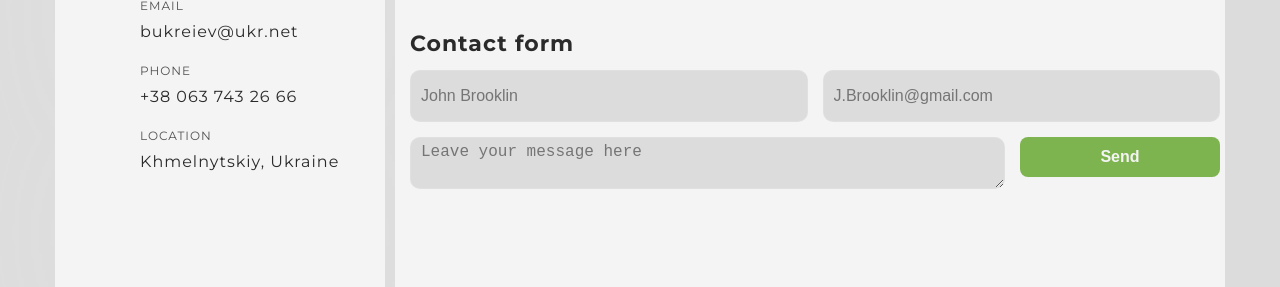
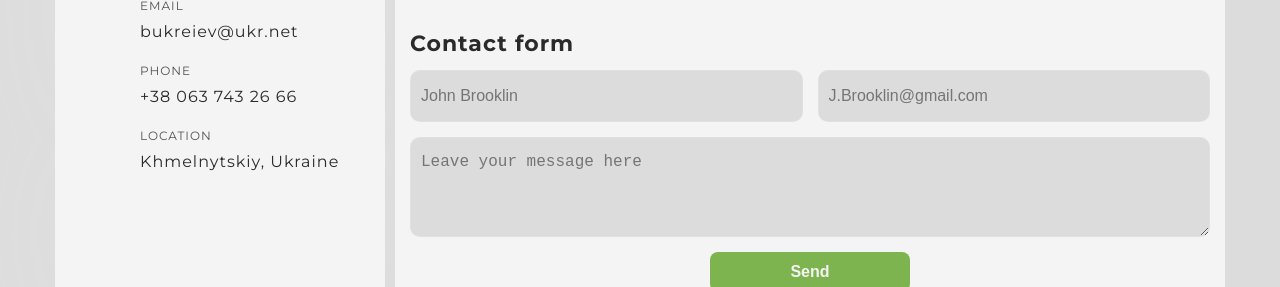
Before and after one commit to bukreiev/bh-dev, a React (Vite) app: page /bh-dev/contact in a window 1280 px wide. Shown: the part 372-659 px from the top of the page. Built offline with nearby package versions, Linux system fonts and the light colour scheme.

Commit message:
form data fix

```diff
--- a/index.html
+++ b/index.html
@@ -11,7 +11,7 @@
     />
     <meta http-equiv="Permissions-Policy" content="interest-cohort=()" />
     <meta name="viewport" content="width=device-width, initial-scale=1.0" />
-    <base href="/bh-dev/" />
+    <!-- <base href="/bh-dev/" /> -->
     <title>BH Dev</title>
   </head>
   <body>
--- a/src/components/ContactForm.jsx
+++ b/src/components/ContactForm.jsx
@@ -4,10 +4,15 @@ import axios from 'axios';
 export default function ContactForm() {
   const handleSubmit = async values => {
     try {
-      const response = await axios.post(
-        'https://bh-serv-3a73c9528832.herokuapp.com/send-email',
-        values
-      );
+      // const response = await axios.post(
+      //   'https://bh-serv-3a73c9528832.herokuapp.com/send-email',
+      //   values
+      // );
+      // const response = await axios.post(
+      //   'http://localhost:8888/send-email',
+      //   values
+      // );
+      const response = await axios.post('https://bh-serv.onrender.com', values);
       console.log(response.data);
     } catch (error) {
       console.error('Ошибка при отправке данных:', error);
@@ -34,13 +39,13 @@ export default function ContactForm() {
             name="email"
             placeholder="J.Brooklin@gmail.com"
           />
-          <textarea
-            className="form__field"
+          <Field
+            className="textarea"
             id="message"
             name="message"
             placeholder="Leave your message here"
-            type="textarea"
-          ></textarea>
+            as="textarea"
+          />
           <button className="submit" type="submit">
             Send
           </button>
--- a/src/main.jsx
+++ b/src/main.jsx
@@ -4,12 +4,11 @@ import App from './App.jsx';
 import './index.css';
 import { BrowserRouter } from 'react-router-dom';
 import Sidebar from './components/Sidebar.jsx';
-// import Blog from './components/Blog.jsx';
 
 ReactDOM.createRoot(document.getElementById('root')).render(
   <React.StrictMode>
+    <Sidebar />
     <BrowserRouter basename="/bh-dev/">
-      <Sidebar />
       <App />
     </BrowserRouter>
   </React.StrictMode>
--- a/src/components/Contact.jsx
+++ b/src/pages/Contact.jsx
@@ -1,4 +1,4 @@
-import ContactForm from './ContactForm';
+import ContactForm from '../components/ContactForm';
 
 export default function Contact() {
   return (
--- a/src/components/Portfolio.jsx
+++ b/src/pages/Portfolio.jsx
@@ -4,7 +4,7 @@ import webstudio from '../assets/webstudio.png';
 import icecream from '../assets/icecream.png';
 import filmoteka from '../assets/filmoteka.png';
 import taskpro from '../assets/taskpro.png';
-import Modal from './Modal';
+import Modal from '../components/Modal';
 
 import github from '../assets/icons.svg#github';
 import live from '../assets/icons.svg#earth';
--- a/src/styles/contactForm.css
+++ b/src/styles/contactForm.css
@@ -7,8 +7,7 @@
 }
 
 .form__field {
-  flex-grow: 1;
-  flex-basis: 300px;
+  flex: 1 1 45%;
   height: 40px;
   border: 1px solid var(--frame-color);
   background-color: var(--background-color);
@@ -17,8 +16,14 @@
   font-size: 16px;
 }
 
-.form__field:last-child {
+.textarea {
+  box-sizing: border-box;
+  flex: 1 0 100%;
   height: 100px;
+  border: 1px solid var(--frame-color);
+  background-color: var(--background-color);
+  border-radius: 10px;
+  font-size: 16px;
   padding: 15px 10px;
 }
 
--- a/src/styles/resume.css
+++ b/src/styles/resume.css
@@ -1,7 +1,7 @@
 .section {
   margin-bottom: 20px;
   @media screen and (min-width: 1200px) {
-    width: 810px;
+    width: 800px;
   }
 }
 .section__title {
--- a/vite.config.js
+++ b/vite.config.js
@@ -1,7 +1,6 @@
 import { defineConfig } from 'vite';
 import react from '@vitejs/plugin-react';
 
-// https://vitejs.dev/config/
 export default defineConfig({
   plugins: [react()],
   base: '/bh-dev/',
```
Also changed, not shown: src/App.jsx (+5 -5 lines), src/pages/About.jsx (renamed from src/components/About.jsx), src/pages/NotFound.jsx (renamed from src/components/NotFound.jsx), src/pages/Resume.jsx (renamed from src/components/Resume.jsx).
